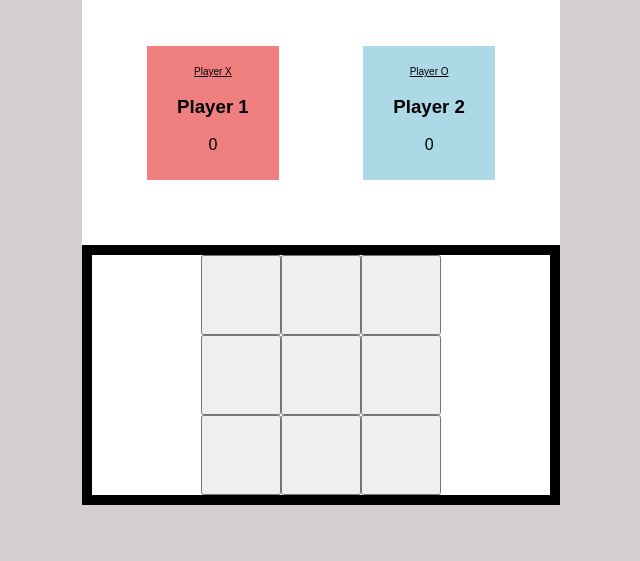
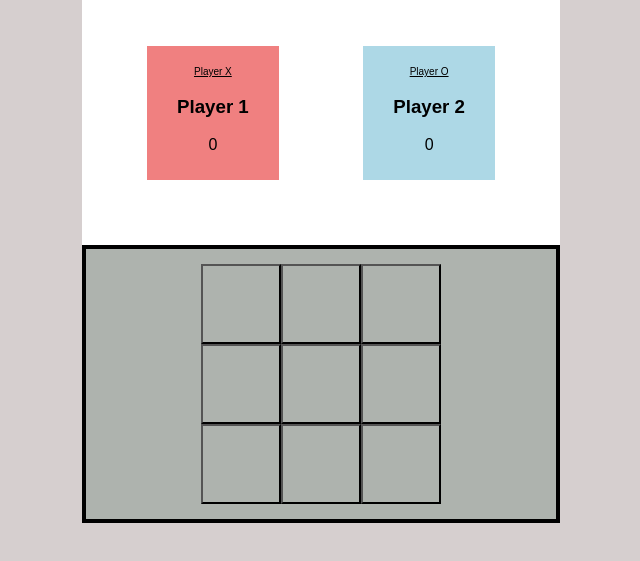
Before and after one commit to Reinerus/tic-tac-toe, a plain HTML site: page index.html in a window 1280 px wide. Shown: the part 107-668 px from the top of the page, without its empty margins (319-959 px from the left). Drawn offline with Linux system fonts and the light colour scheme.

Commit message:
minor css change

```diff
--- a/style.css
+++ b/style.css
@@ -51,20 +51,23 @@ body {
 
 .keypad
 {
-    border: 5px solid black;
+    border: 2px solid black;
     border-collapse: collapse;
 }
 
 .buttons
 {
-    border: 5px solid black;
+    padding: 15px;
+    border: 2px solid black;
     font-size: 30px;
     min-width: 50px;
     min-height: 50px;
+    background-color: rgb(174, 179, 174);
 }
 .buttons button {
     padding: 5px;
     content: "";
     height: 80px;
     width: 80px;
+    background-color: rgb(174, 179, 174);
 }
```
